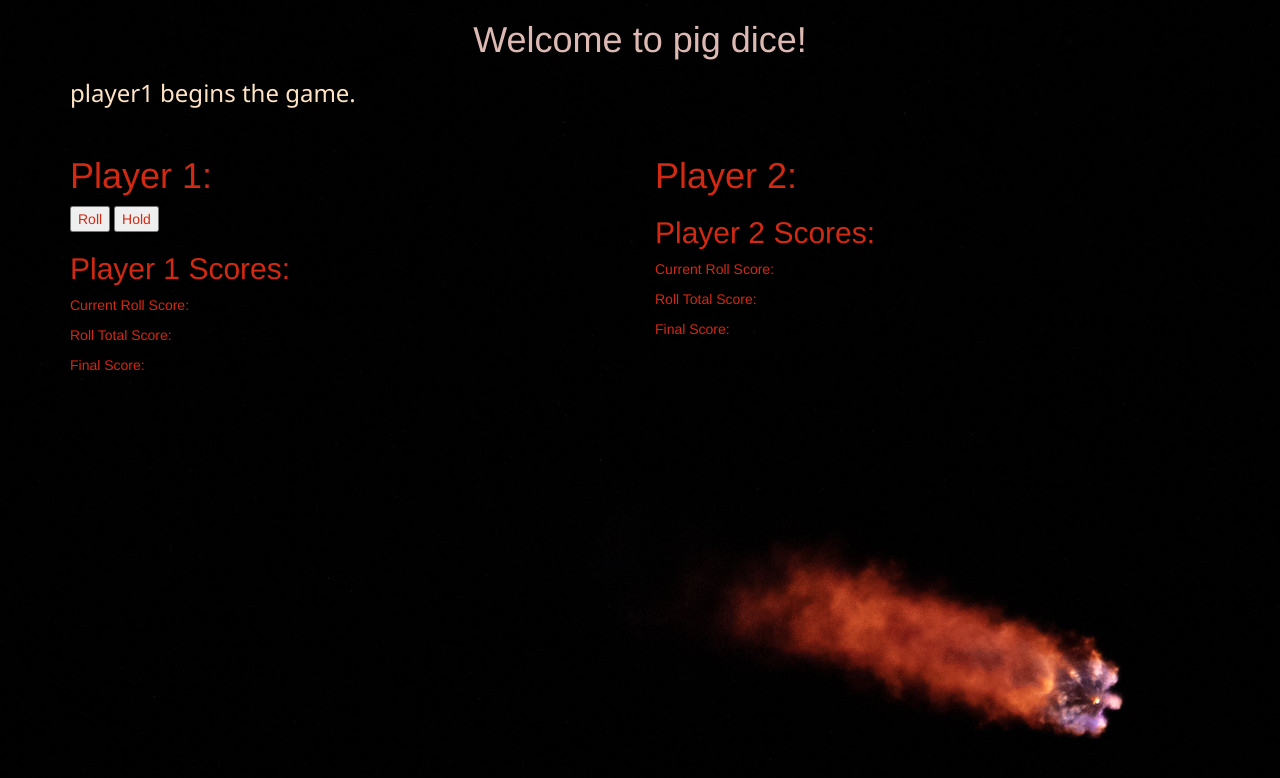
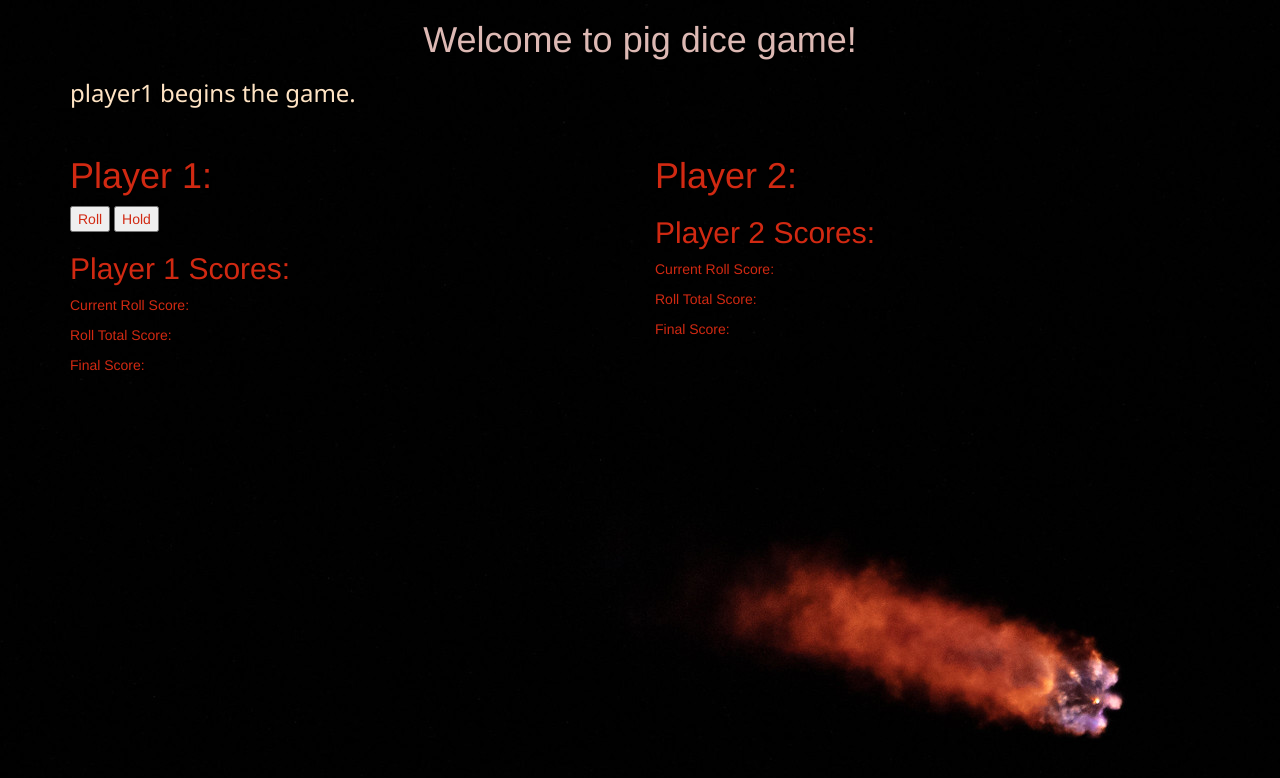
Before and after one commit to modongo/pig-dice, a plain HTML site: page index.html in a window 1280 px wide. Drawn offline with Linux system fonts and the light colour scheme.

Commit message:
updated display messages

```diff
--- a/index.html
+++ b/index.html
@@ -20,8 +20,8 @@
 <body>
 
     <div class="container">
-            <h1 class="dispay-1 h1-heading">Welcome to pig dice!</h1>
-            <h3 class="h3-heading messages">Welcome to pig dice!</h3>
+            <h1 class="dispay-1 h1-heading">Welcome to pig dice game!</h1>
+            <h3 class="h3-heading messages"></h3>
 
             <div class="row">
             <br>
```
